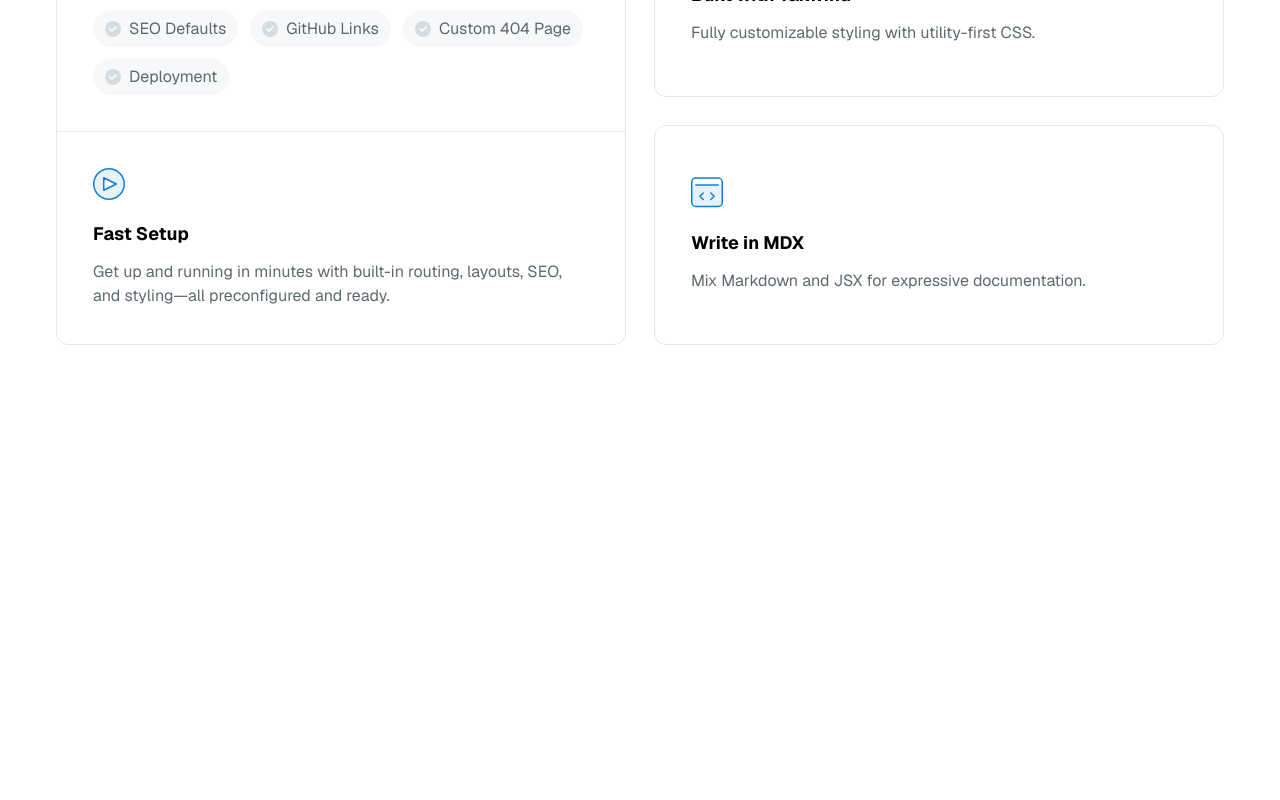
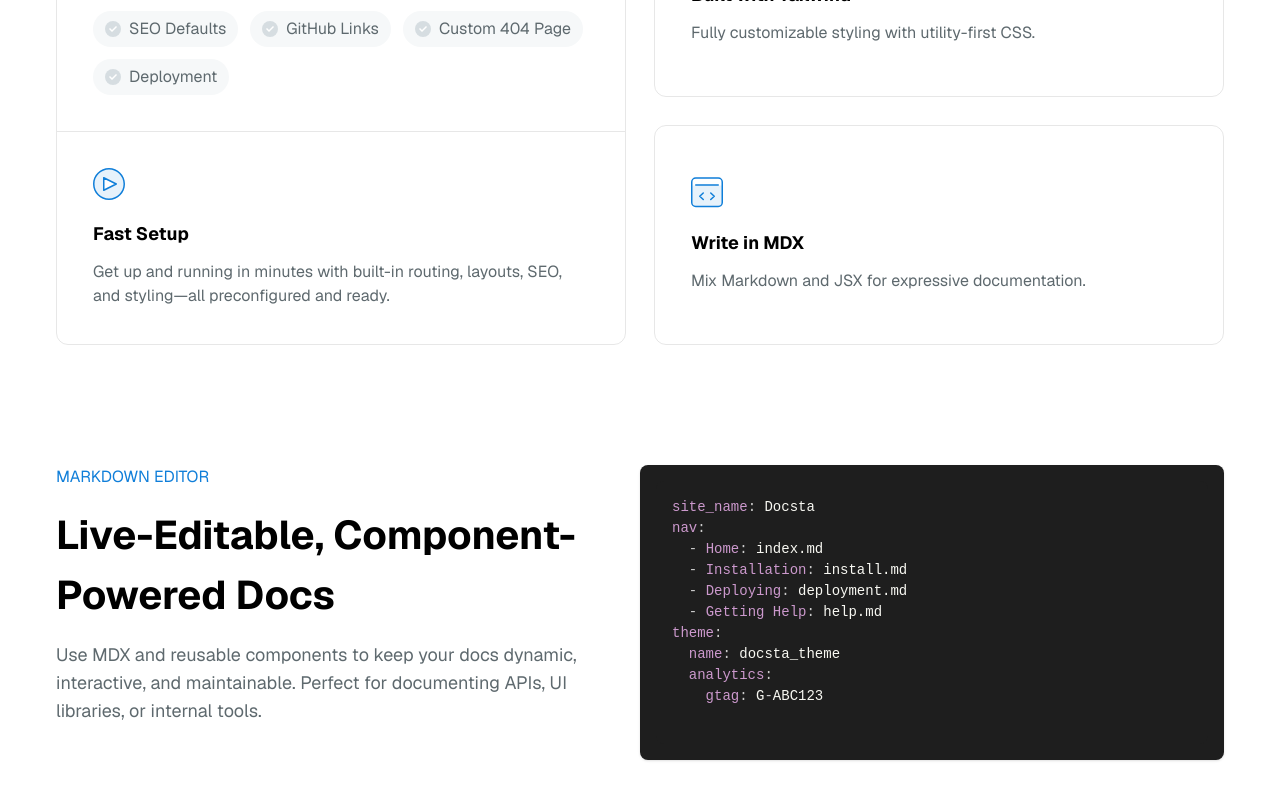
Before and after one commit to GetNextjsTemplates/docsta-nextjs-documentation-template, a Next.js app in the folder package/: page / in a window 1280 px wide. Shown: the part 993-1793 px from the top of the page. Before the commit the page ends 1418 px from the top, so only its background shows below. Built offline with nearby package versions, Linux system fonts and the light colour scheme.

Commit message:
Markdown Editor - wip

```diff
--- a/package/package.json
+++ b/package/package.json
@@ -11,8 +11,10 @@
   "dependencies": {
     "next": "15.3.3",
     "next-themes": "^0.4.6",
+    "prismjs": "^1.30.0",
     "react": "^19.0.0",
-    "react-dom": "^19.0.0"
+    "react-dom": "^19.0.0",
+    "react-simple-code-editor": "^0.14.1"
   },
   "devDependencies": {
     "@eslint/eslintrc": "^3",
--- /dev/null
+++ b/package/src/app/components/home/markdown-editor/index.tsx
@@ -0,0 +1,56 @@
+'use client'
+import { useState } from 'react'
+import Editor from 'react-simple-code-editor'
+// @ts-ignore
+import Prism from 'prismjs'
+import 'prismjs/components/prism-yaml'
+import 'prismjs/themes/prism-tomorrow.css'
+
+const initialCode = `site_name: Docsta
+nav:
+  - Home: index.md
+  - Installation: install.md
+  - Deploying: deployment.md
+  - Getting Help: help.md
+theme:
+  name: docsta_theme
+  analytics:
+    gtag: G-ABC123
+`
+
+const MarkdownEditor = () => {
+    const [code, setCode] = useState(initialCode)
+    return (
+        <section>
+            <div className="py-10">
+                <div className="container">
+                    <div className="grid grid-cols-2">
+                        <div className="flex flex-col gap-4">
+                            <p className="text-primary uppercase">Markdown Editor</p>
+                            <h2>Live-Editable, Component-Powered Docs</h2>
+                            <h6 className="text-secondary">Use MDX and reusable components to keep your docs dynamic, interactive, and maintainable. Perfect for documenting APIs, UI libraries, or internal tools.</h6>
+                        </div>
+
+                        <div className="bg-[#1e1e1e] p-4 rounded-lg overflow-auto shadow">
+                            <Editor
+                                value={code}
+                                onValueChange={setCode}
+                                highlight={code => Prism.highlight(code, Prism.languages.yaml, 'yaml')}
+                                padding={16}
+                                style={{
+                                    fontFamily: '"Fira Code", monospace',
+                                    fontSize: 14,
+                                    backgroundColor: '#1e1e1e',
+                                    color: '#f8f8f2',
+                                    borderRadius: '8px'
+                                }}
+                            />
+                        </div>
+                    </div>
+                </div>
+            </div>
+        </section>
+    )
+}
+
+export default MarkdownEditor
--- a/package/src/app/page.tsx
+++ b/package/src/app/page.tsx
@@ -1,12 +1,14 @@
 import Image from "next/image";
 import HeroSection from "./components/home/hero";
 import DeveloperFlow from "./components/home/developer-flow";
+import MarkdownEditor from "./components/home/markdown-editor";
 
 export default function Home() {
   return (
     <>
       <HeroSection/>
       <DeveloperFlow/>
+      <MarkdownEditor/>
     </>
   );
 }
```
Also changed, not shown: 1 other file (tests, documents, lock files or other folders).
